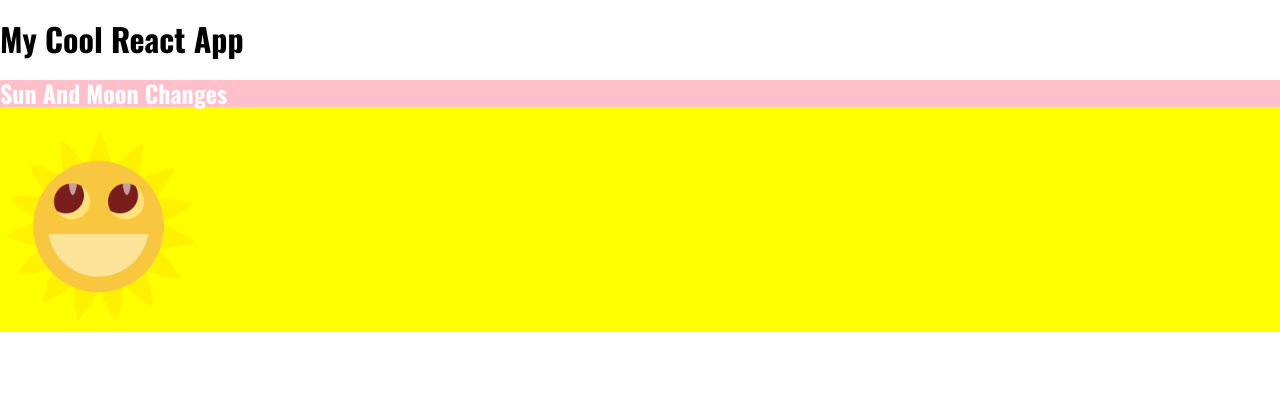
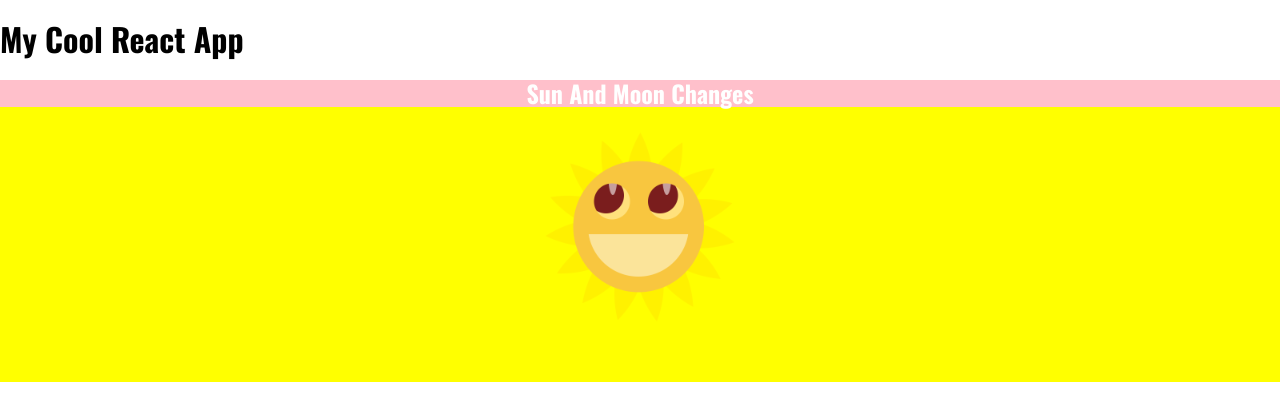
Before and after one commit to cpollock911/uclax-web1-summer21, a React (Create React App) app: page / in a window 1280 px wide. Shown: the top 420 px of the page. Built offline with nearby package versions, Linux system fonts and the light colour scheme.

Commit message:
Finished Sun and Moon Exercise

```diff
--- a/src/React/SunAndMoon/SunAndMoon.jsx
+++ b/src/React/SunAndMoon/SunAndMoon.jsx
@@ -33,6 +33,9 @@ export default SunAndMoon;
 const SunAndMoonStyled = styled.div`
     background-color: yellow;
 
+    text-align: center;
+    padding-bottom: 50px;
+
     h2 {
         background-color: pink;
         color: white;
```
